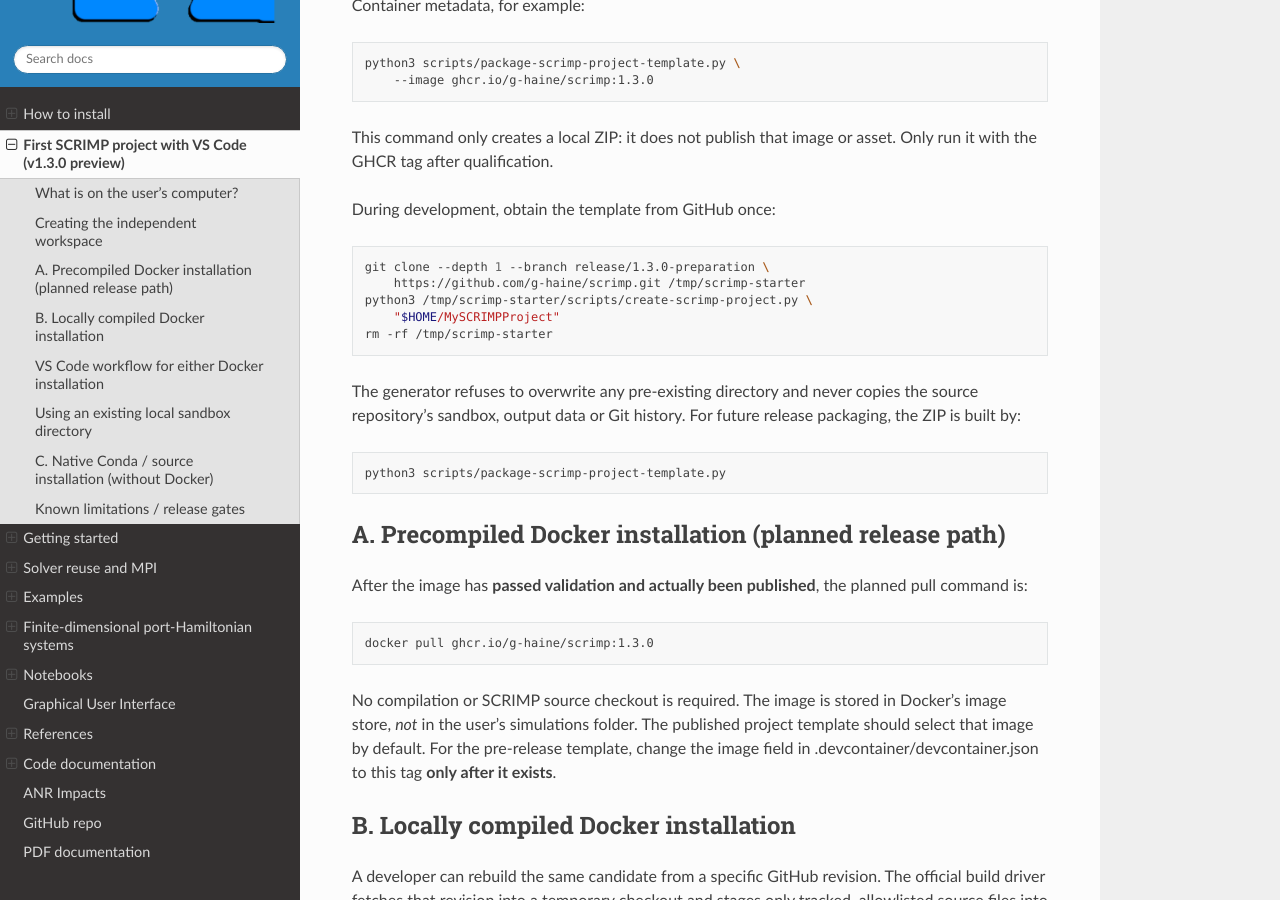
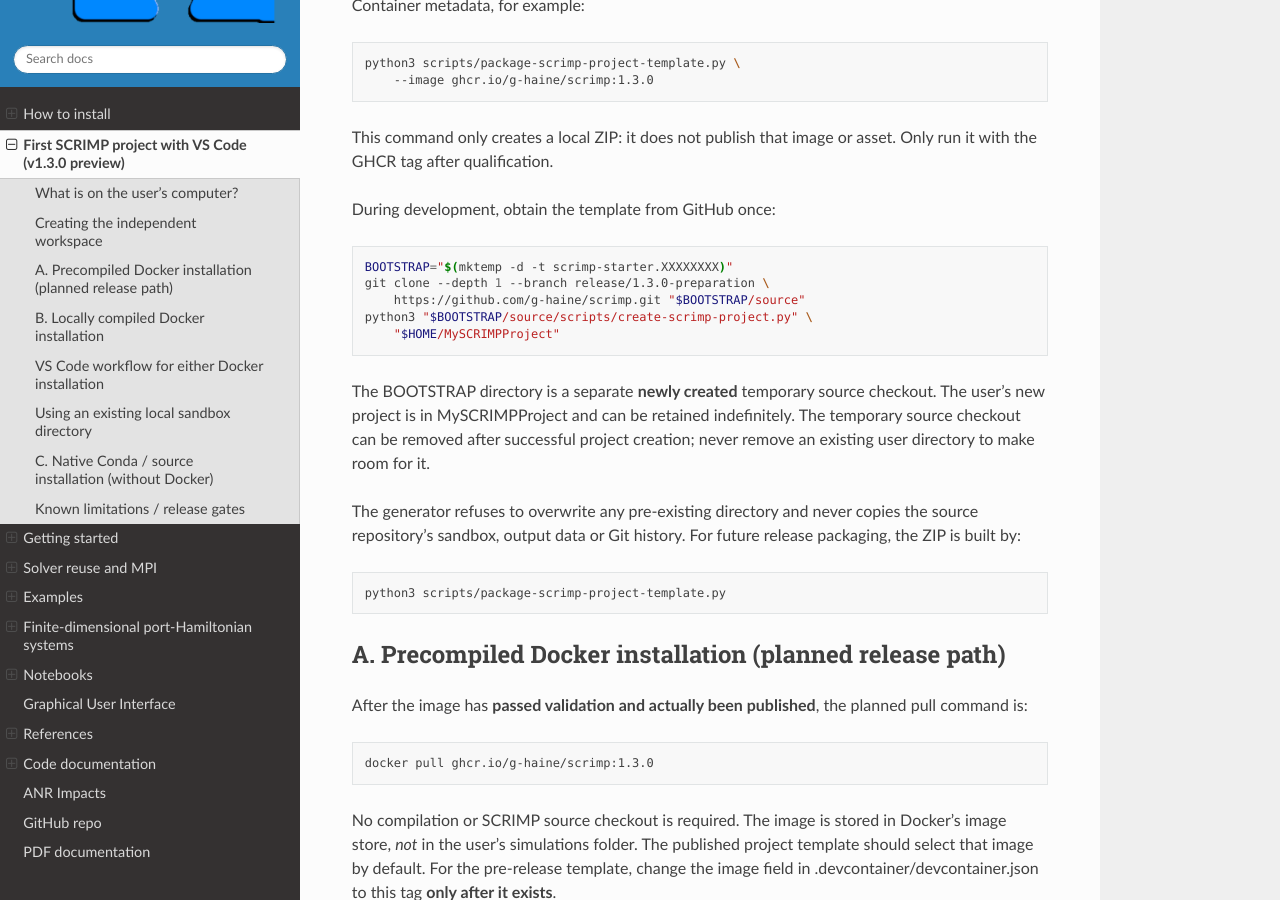
Before and after one commit to g-haine/scrimp, a Sphinx documentation site: the page built from docs/source/vscode.rst, in a window 1280 px wide and 900 px high, scrolled down 1084 px. Built offline with Sphinx 7.4.7 and the Read the Docs theme 3.1.0, drawn with Linux system fonts in a browser that asks for light colours.

Commit message:
docs(vscode): make newcomer bootstrap use unique temporary checkout, never delete fixed user path

```diff
--- a/docs/source/vscode.rst
+++ b/docs/source/vscode.rst
@@ -61,11 +61,17 @@ During development, obtain the template from GitHub once:
 
 .. code-block:: bash
 
+   BOOTSTRAP="$(mktemp -d -t scrimp-starter.XXXXXXXX)"
    git clone --depth 1 --branch release/1.3.0-preparation \
-       https://github.com/g-haine/scrimp.git /tmp/scrimp-starter
-   python3 /tmp/scrimp-starter/scripts/create-scrimp-project.py \
+       https://github.com/g-haine/scrimp.git "$BOOTSTRAP/source"
+   python3 "$BOOTSTRAP/source/scripts/create-scrimp-project.py" \
        "$HOME/MySCRIMPProject"
-   rm -rf /tmp/scrimp-starter
+
+The BOOTSTRAP directory is a separate **newly created** temporary
+source checkout. The user's new project is in MySCRIMPProject and
+can be retained indefinitely. The temporary source checkout can
+be removed after successful project creation; never remove an
+existing user directory to make room for it.
 
 The generator refuses to overwrite any pre-existing directory and
 never copies the source repository's sandbox, output data or Git history.
```
